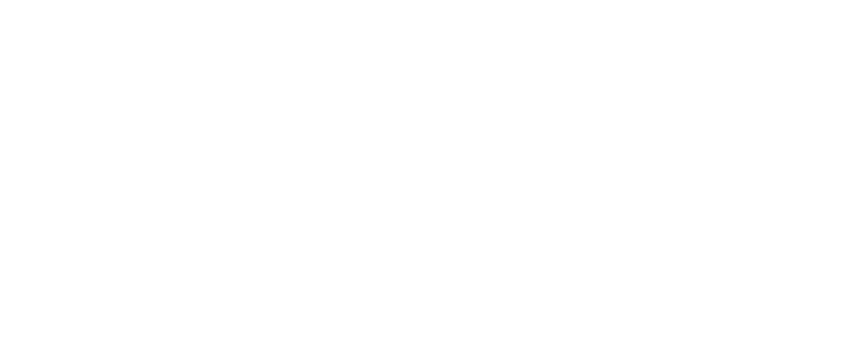
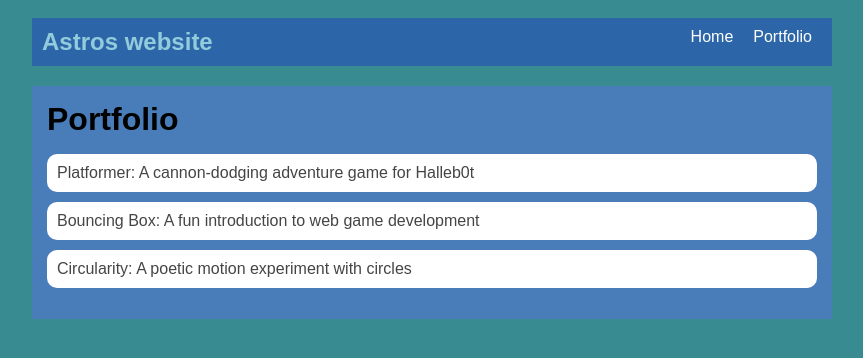
Before and after one commit to AaliyahButlerXD/AaliyahButlerXD.github.io, a plain HTML site: page portfolio.html in a window 1280 px wide. Shown: the whole page, without its empty margins (208-1071 px from the left). Drawn offline with Linux system fonts and the light colour scheme.

Commit message:
add protfolio page to website

```diff
--- a/portfolio.html
+++ b/portfolio.html
@@ -0,0 +1,41 @@
+<!DOCTYPE html>
+<html>
+  <head>
+    <title>Astros website</title>
+    <title>Your Name's Website</title>
+  <link rel="stylesheet" href="style.css" />
+  </head>
+
+  <body>
+
+    <div id="all-contents">
+      <nav>
+<h1>Astros website</h1>
+     <ul id="nav-ul">
+     <li class="nav-li">
+    <a href="index.html">Home</a>
+     </li>
+        <li class="nav-li">
+        <a href="portfolio.html">Portfolio</a>
+      </li>
+    </ul>
+</nav>
+      <main>
+        <div class="content">
+    <h1>Portfolio</h1>
+    <ul id="portfolio">
+<li>
+  <a href="fsd-projects/platformer/">Platformer: A cannon-dodging adventure game for Halleb0t</a>
+</li>
+<li>
+  <a href="fsd-projects/bouncing-box/">Bouncing Box: A fun introduction to web game development</a>
+</li>
+<li>
+  <a href="fsd-projects/circularity/">Circularity: A poetic motion experiment with circles</a>
+</li>
+    </ul>
+  </div>
+      </main>
+    </div>
+  </body>
+</html>
--- a/style.css
+++ b/style.css
@@ -74,3 +74,27 @@ main {
 h2, h3 {
     margin: 0px;
 }
+.content h1 {
+  color: black;
+}
+
+#portfolio {
+  list-style-type: none;
+  padding-left: 0;
+}
+
+#portfolio li {
+  background: #fff;
+  padding: 10px;
+  border-radius: 10px;
+  margin-bottom: 10px;
+}
+
+#portfolio li:hover {
+  background: #eee;
+}
+
+#portfolio a {
+  text-decoration: none;
+  color: #454545;
+}
```
